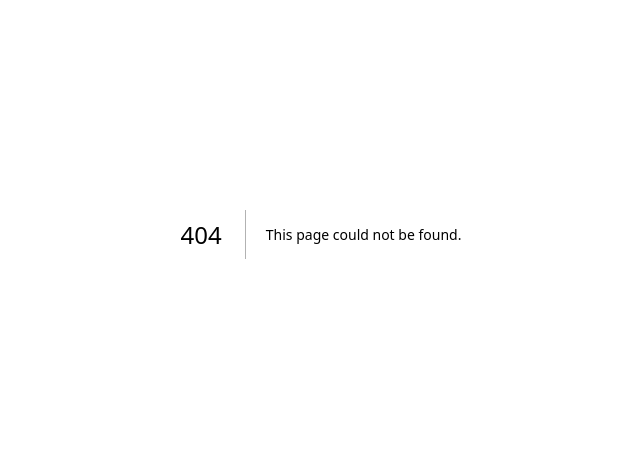
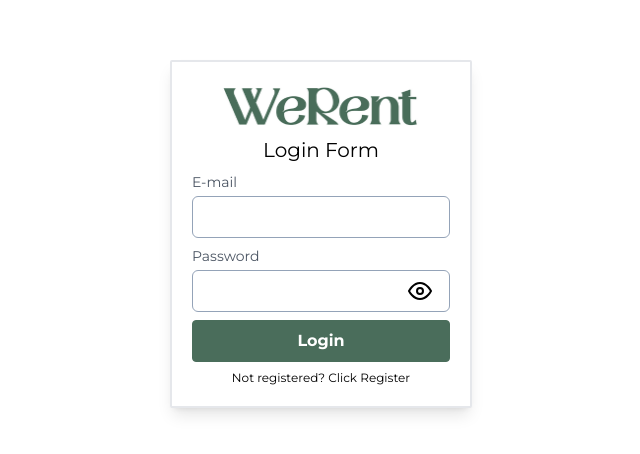
Before and after one commit to CaturAgeng/WeRent-FE, a Next.js app: page /login in a window 1280 px wide. Before the commit this address had no page. Shown: the part 166-620 px from the top of the page, without its empty margins (319-959 px from the left). Built offline with nearby package versions, Linux system fonts and the light colour scheme.

Commit message:
feat(view): add login view

```diff
--- /dev/null
+++ b/app/login/page.tsx
@@ -0,0 +1,9 @@
+"use client"
+
+import { LoginWrapper } from "features/login";
+
+export default function register() {
+    return (
+        <LoginWrapper />
+    );
+}
--- /dev/null
+++ b/features/login/components/index.ts
@@ -0,0 +1,2 @@
+export * from "./loginForm";
+export * from "./loginWrapper"
--- /dev/null
+++ b/features/login/components/loginForm/index.tsx
@@ -0,0 +1,52 @@
+import { EyeCloseIcon, EyeOpenIcon } from "assets";
+import { Card, Input, Button } from "features/base";
+import { useState } from "react";
+import { useRouter } from "next/router";
+import Image from "next/image";
+
+export function LoginForm() {
+  const [showPassword, setShowPassword] = useState(false);
+
+  //const router = useRouter();
+  const loginHandler = () => {
+
+  };
+
+  const showPasswordHandler = () => {
+    setShowPassword((prev) => !prev);
+  };
+
+  return (
+    <Card className="space-y-2 shadow-lg p-5 rouded-lg">
+        <form onSubmit={loginHandler} data-cy="register-form">
+        <div className="flex justify-center">
+          <Image
+            src="/dummy/19.png"
+            width={200}
+            height={100}
+            alt="WeRent Logo"
+            className="object-center"
+          />
+        </div>
+        </form>
+      <p className="text-center text-xl mb-2">Login Form</p>
+      <Input label="E-mail" data-cy="email-input"/>
+      <Input
+        label="Password"
+        type={showPassword ? "text" : "password"}
+        rightNode={showPassword ? <EyeCloseIcon /> : <EyeOpenIcon />}
+        rightNodeClick={showPasswordHandler}
+        data-cy="password-input"
+      />
+      <Button
+        type="submit"
+        data-cy="login-button"
+        className="bg-custom-blue text-white hover:bg-white hover:text-custom-blue font-bold py-2 px-4 rounded border border-custom-blue">
+        Login
+      </Button>
+      <p className="text-center text-xs">
+        Not registered? Click <a href="/register">Register</a>
+      </p>
+    </Card>
+  );
+}
--- /dev/null
+++ b/features/login/components/loginWrapper/index.tsx
@@ -0,0 +1,10 @@
+import { LoginForm } from "../loginForm";
+
+
+export function LoginWrapper() {
+    return (
+        <div className="h-[100svh] flex justify-center items-center">
+            <LoginForm />
+        </div>
+    )
+}
--- /dev/null
+++ b/features/login/index.ts
@@ -0,0 +1 @@
+export * from "./components"
--- a/features/register/components/registerForm/index.tsx
+++ b/features/register/components/registerForm/index.tsx
@@ -49,16 +49,17 @@ export function RegisterForm() {
 
     const payload = {
       username: username!.toString(),
-      password: password!.toString(),
-      email: email!.toString()
+      email: email!.toString(),
+      password: password!.toString()
     }
+    console.log(payload)
 
     mutate(payload)
   }
 
   return (
     <Card className="space-y-2 shadow-lg p-5 rounded-lg">
-      <form onSubmit={registerHandler} className="space-y-2">
+      <form onSubmit={registerHandler} className="space-y-2" data-cy="register-form">
         <div className="flex justify-center">
           <Image
             src="/dummy/19.png"
@@ -70,9 +71,9 @@ export function RegisterForm() {
         </div>
 
         <p className="text-center text-xl mb-2">Register Form</p>
-        <Input label="E-mail" name="email"/>
+        <Input label="E-mail" name="email" data-cy="email-input"/>
 
-        <Input label="Username" name="username"/>
+        <Input label="Username" name="username" data-cy="username-input"/>
 
         <Input
           label="Password"
@@ -80,6 +81,7 @@ export function RegisterForm() {
           rightNode={showPassword ? <EyeCloseIcon /> : <EyeOpenIcon />}
           rightNodeClick={() => showPasswordHandler(setShowPassword)}
           name="password"
+          data-cy="password-input"
         />
 
         <Input
@@ -88,16 +90,21 @@ export function RegisterForm() {
           type={confirmShowPassword ? "text" : "password"}
           rightNode={confirmShowPassword ? <EyeCloseIcon /> : <EyeOpenIcon />}
           rightNodeClick={() => showPasswordHandler(setConfirmShowPassword)}
+          data-cy="confirm-password-input"
         />
 
-        <Button type="submit" className="bg-custom-blue text-white hover:bg-white hover:text-custom-blue font-bold py-2 px-4 rounded border border-custom-blue">
+        <Button
+          type="submit"
+          className="bg-custom-blue text-white hover:bg-white hover:text-custom-blue font-bold py-2 px-4 rounded border border-custom-blue"
+          data-cy="register-button"
+          >
           Register
         </Button>
       </form>
 
 
       <p className="text-center text-xs">
-        Already have an account? <a href="">Login</a>
+        Already have an account? <a href="/login">Login</a>
       </p>
     </Card>
   );
```
Lines whose indentation alone changed are shown as unchanged.
